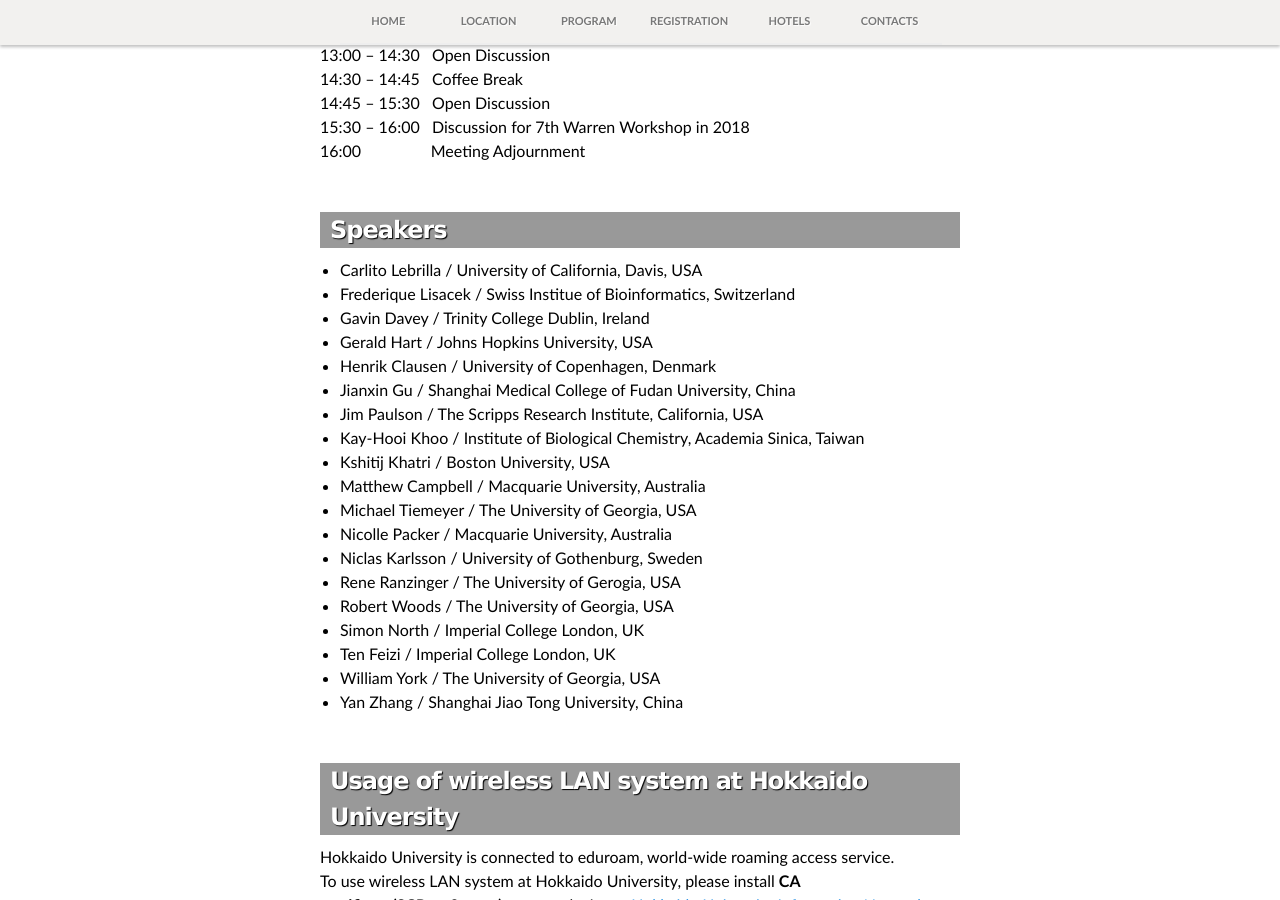
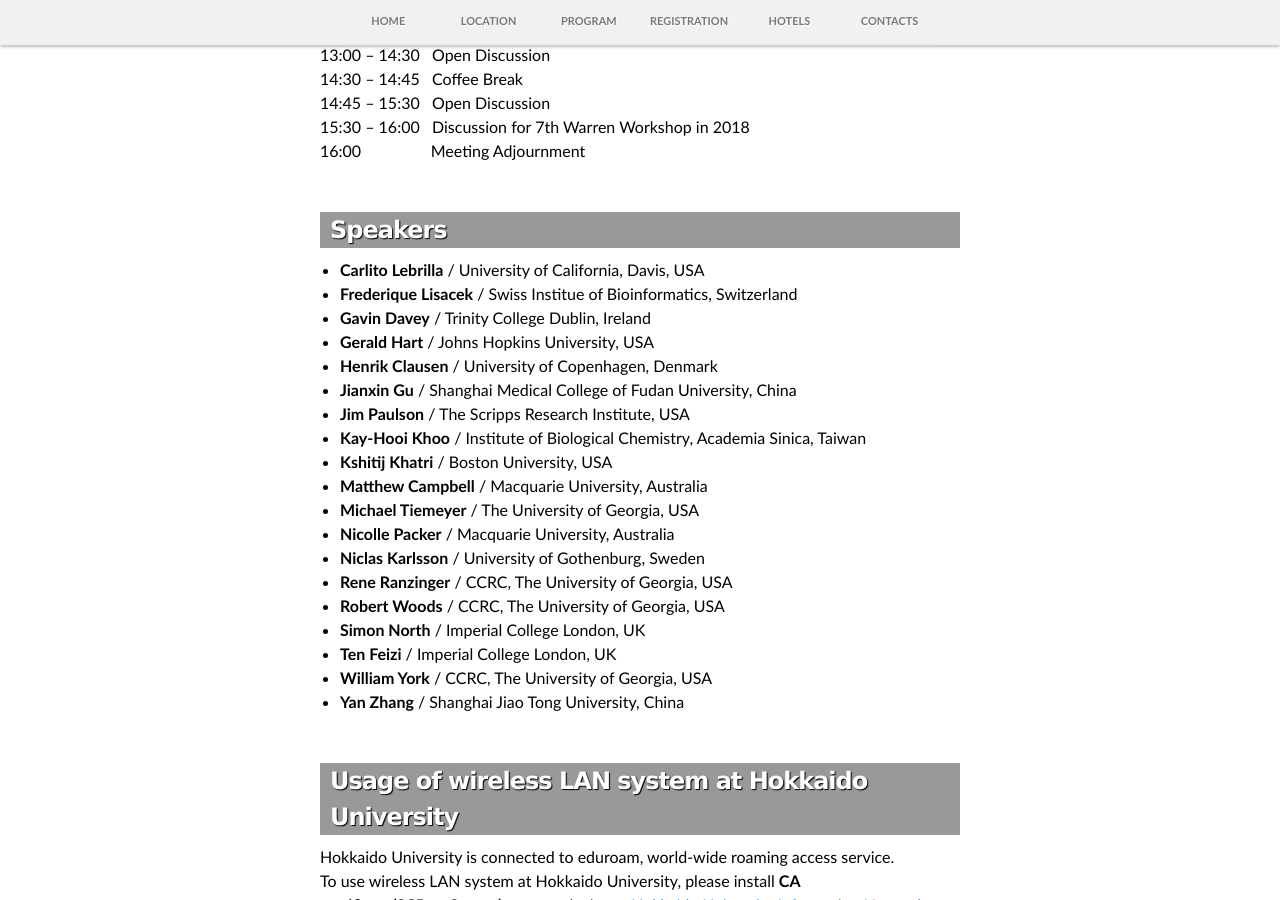
Before and after one commit to yamazakiM/test_warren2016, a Jekyll site: the page built from program/index.md, in a window 1280 px wide and 900 px high, scrolled down 2479 px. Built offline with Jekyll 4.4.1, drawn with Linux system fonts in a browser that asks for light colours; nearby versions of some CDN libraries; library files that are not in the unit come from our copies.

Commit message:
Update index.md

```diff
--- a/program/index.md
+++ b/program/index.md
@@ -100,25 +100,25 @@
 
 <h3>Speakers</h3>
 <ul>
-<li>Carlito Lebrilla / University of California, Davis, USA</li>
-<li>Frederique Lisacek / Swiss Institue of Bioinformatics, Switzerland</li>
-<li>Gavin Davey / Trinity College Dublin, Ireland</li>
-<li>Gerald Hart / Johns Hopkins University, USA</li>
-<li>Henrik Clausen / University of Copenhagen, Denmark</li>
-<li>Jianxin Gu / Shanghai Medical College of Fudan University, China</li>
-<li>Jim Paulson / The Scripps Research Institute, California, USA</li>
-<li>Kay-Hooi Khoo / Institute of Biological Chemistry, Academia Sinica, Taiwan  </li>
-<li>Kshitij Khatri / Boston University, USA </li>
-<li>Matthew Campbell / Macquarie University, Australia</li>
-<li>Michael Tiemeyer / The University of Georgia, USA</li>
-<li>Nicolle Packer /  Macquarie University, Australia</li>
-<li>Niclas Karlsson / University of Gothenburg, Sweden</li>
-<li>Rene Ranzinger / The University of Gerogia, USA</li>
-<li>Robert Woods / The University of Georgia, USA</li>
-<li>Simon North /  Imperial College London, UK</li>
-<li>Ten Feizi /  Imperial College London, UK</li>
-<li>William York /  The University of Georgia, USA</li>
-<li>Yan Zhang  / Shanghai Jiao Tong University, China </li>
+<li><strong>Carlito Lebrilla</strong> / University of California, Davis, USA</li>
+<li><strong>Frederique Lisacek</strong> / Swiss Institue of Bioinformatics, Switzerland</li>
+<li><strong>Gavin Davey</strong> / Trinity College Dublin, Ireland</li>
+<li><strong>Gerald Hart</strong> / Johns Hopkins University, USA</li>
+<li><strong>Henrik Clausen</strong> / University of Copenhagen, Denmark</li>
+<li><strong>Jianxin Gu</strong> / Shanghai Medical College of Fudan University, China</li>
+<li><strong>Jim Paulson</strong> / The Scripps Research Institute, USA</li>
+<li><strong>Kay-Hooi Khoo</strong> / Institute of Biological Chemistry, Academia Sinica, Taiwan  </li>
+<li><strong>Kshitij Khatri</strong> / Boston University, USA </li>
+<li><strong>Matthew Campbell</strong> / Macquarie University, Australia</li>
+<li><strong>Michael Tiemeyer</strong> / The University of Georgia, USA</li>
+<li><strong>Nicolle Packer</strong> /  Macquarie University, Australia</li>
+<li><strong>Niclas Karlsson</strong> / University of Gothenburg, Sweden</li>
+<li><strong>Rene Ranzinger</strong> / CCRC, The University of Georgia, USA</li>
+<li><strong>Robert Woods</strong> / CCRC, The University of Georgia, USA</li>
+<li><strong>Simon North</strong> /  Imperial College London, UK</li>
+<li><strong>Ten Feizi</strong> /  Imperial College London, UK</li>
+<li><strong>William York</strong> / CCRC, The University of Georgia, USA</li>
+<li><strong>Yan Zhang</strong>  / Shanghai Jiao Tong University, China </li>
 </ul>
 <br>
 
```
